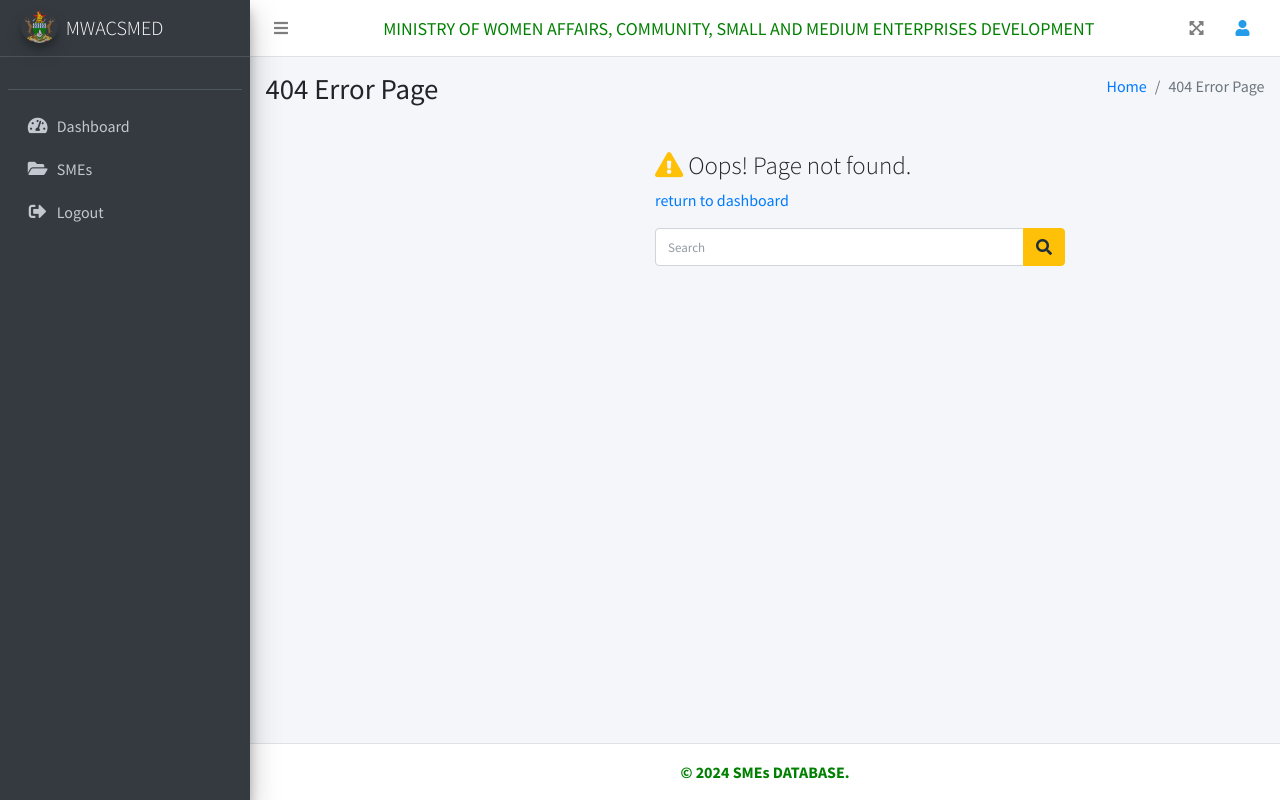
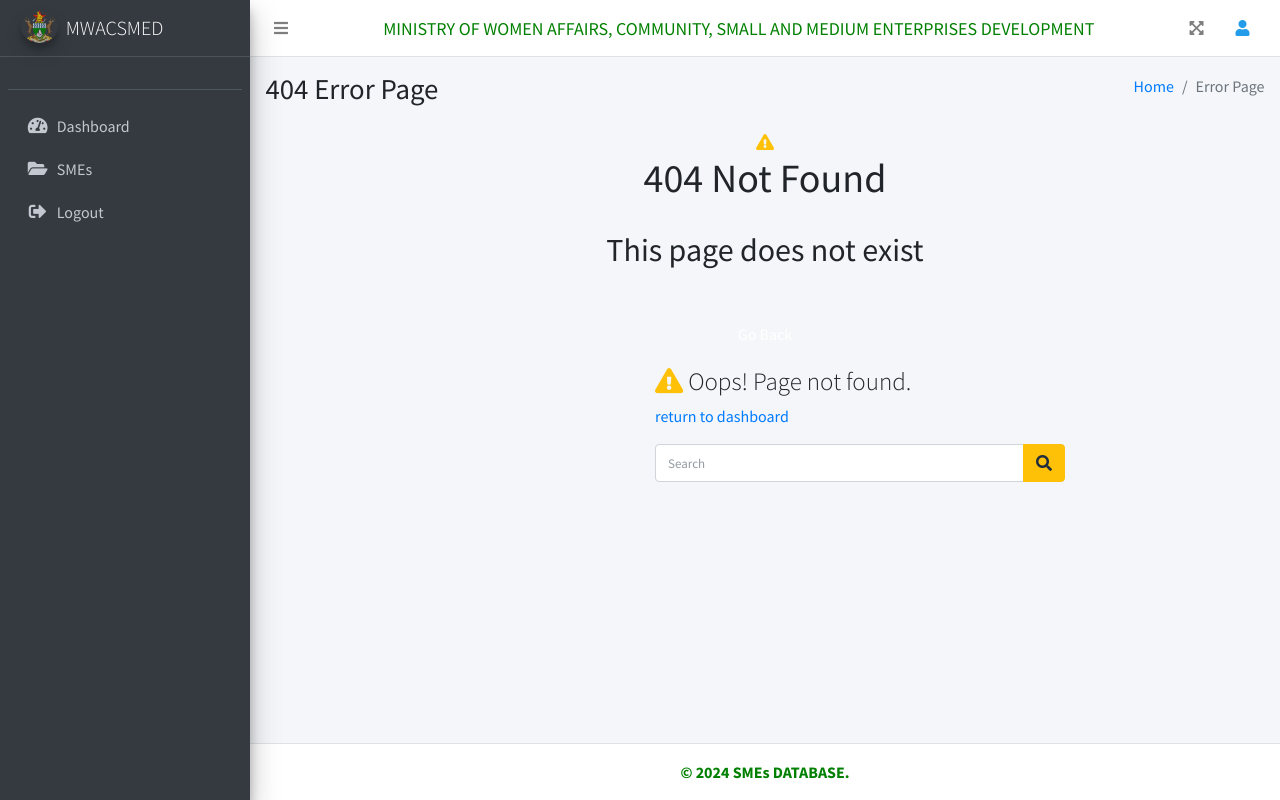
Before and after one commit to Jataz/SMEs, a Django app: template templates/error.html in a window 1280 px wide. Run offline with Django 5.2, Linux system fonts and the light colour scheme; the template is opened without the code that fills it, so the values that code supplies are empty; parts of the project's set-up code (start-up, migrations or seed data) failed here and were passed over; some libraries are stand-ins or nearby versions.

Commit message:
Updating Add html

```diff
--- a/templates/error.html
+++ b/templates/error.html
@@ -16,12 +16,21 @@
         <div class="col-sm-6">
           <ol class="breadcrumb float-sm-right">
             <li class="breadcrumb-item"><a href="#">Home</a></li>
-            <li class="breadcrumb-item active">404 Error Page</li>
+            <li class="breadcrumb-item active">Error Page</li>
           </ol>
         </div>
       </div>
     </div><!-- /.container-fluid -->
   </section>
+
+  <section class="text-center flex flex-col justify-center items-center h-96">
+    <i class="fas fa-exclamation-triangle text-warning"></i>
+    <h1 class="text-6xl font-bold mb-4">404 Not Found</h1>
+    <p class="text-xl mb-5">This page does not exist</p>
+    <a to="/" class="text-white bg-indigo-700 hover:bg-indigo-900 rounded-md px-3 py-2 mt-4">
+        Go Back
+    </a>
+</section>
 
   <!-- Main content -->
   <section class="content">
```
